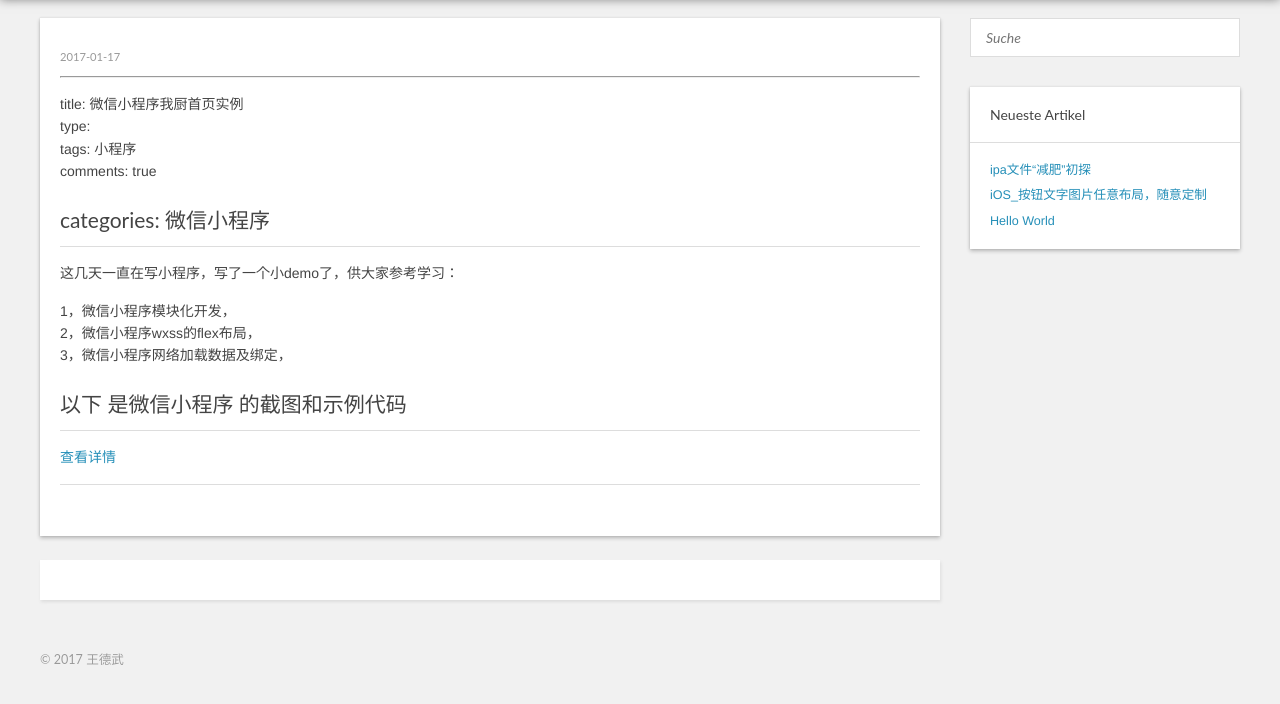
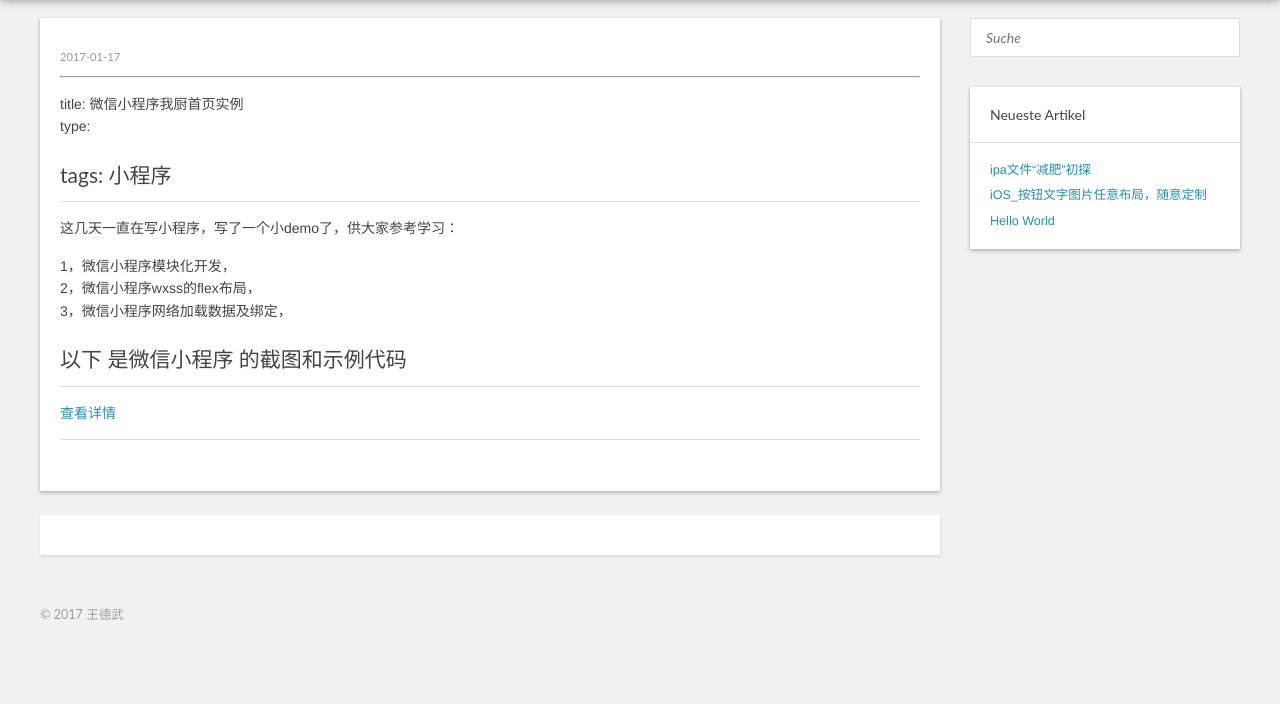
Before and after one commit to hellowdw/hellowdw.github.io, a plain HTML site: page 2017/01/17/myblog/index.html in a window 1280 px wide. Shown: the part 58-762 px from the top of the page. Drawn offline with nearby package versions, Linux system fonts and the light colour scheme.

Commit message:
Site updated: 2017-01-19 21:20:29

```diff
--- a/2017/01/17/myblog/index.html
+++ b/2017/01/17/myblog/index.html
@@ -66,8 +66,8 @@
     <div class="entry">
 
         <hr>
-<p>title: 微信小程序我厨首页实例<br>type:<br>tags: 小程序<br>comments: true</p>
-<h2 id="categories-微信小程序"><a href="#categories-微信小程序" class="headerlink" title="categories: 微信小程序 "></a>categories: 微信小程序 </h2><p>这几天一直在写小程序，写了一个小demo了，供大家参考学习：</p>
+<p>title: 微信小程序我厨首页实例<br>type: </p>
+<h2 id="tags-小程序"><a href="#tags-小程序" class="headerlink" title="tags: 小程序"></a>tags: 小程序</h2><p>这几天一直在写小程序，写了一个小demo了，供大家参考学习：</p>
 <p>1，微信小程序模块化开发，<br>2，微信小程序wxss的flex布局，<br>3，微信小程序网络加载数据及绑定，</p>
 <h2 id="以下-是微信小程序-的截图和示例代码"><a href="#以下-是微信小程序-的截图和示例代码" class="headerlink" title="以下 是微信小程序 的截图和示例代码"></a>以下 是微信小程序 的截图和示例代码</h2><p><a href="http://blog.sina.com.cn/hellowdw520" target="_blank" rel="external">查看详情</a></p>
 
```
Also changed, not shown: index.html (+2 -2 lines).
